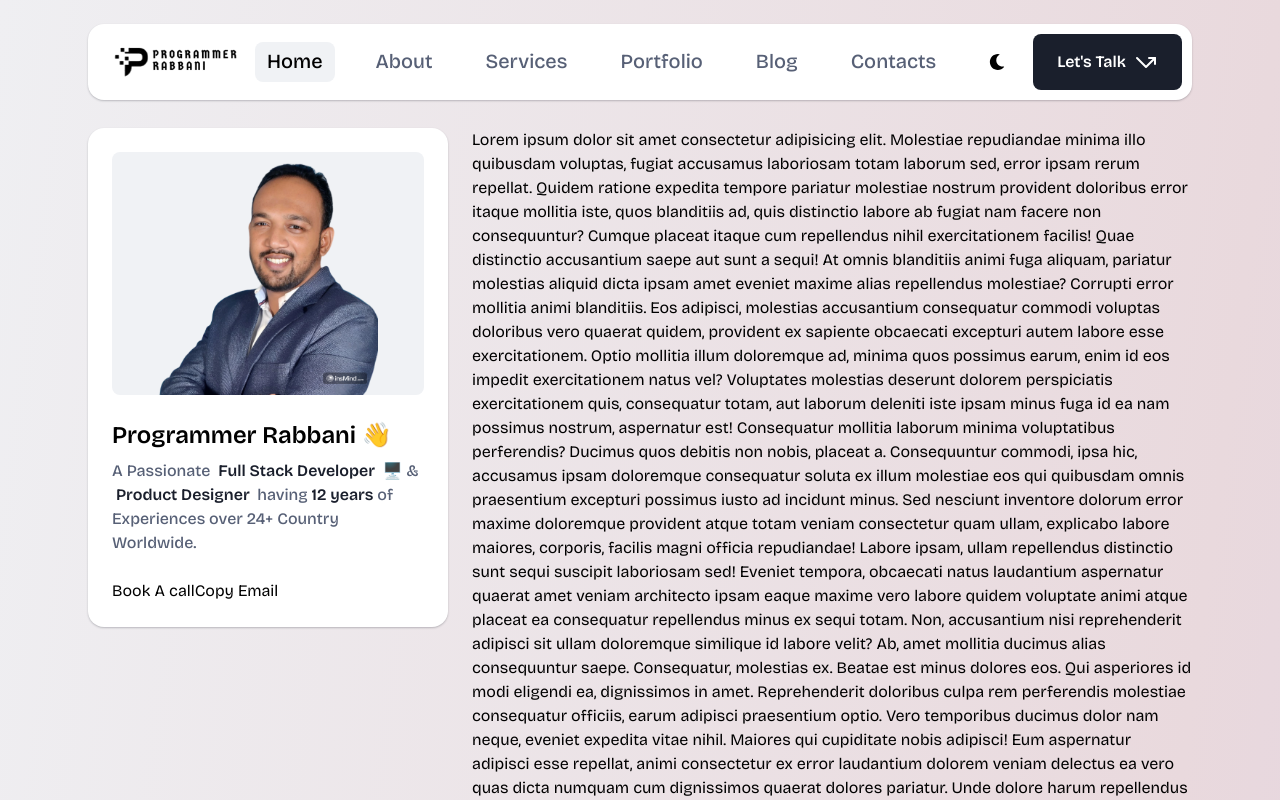
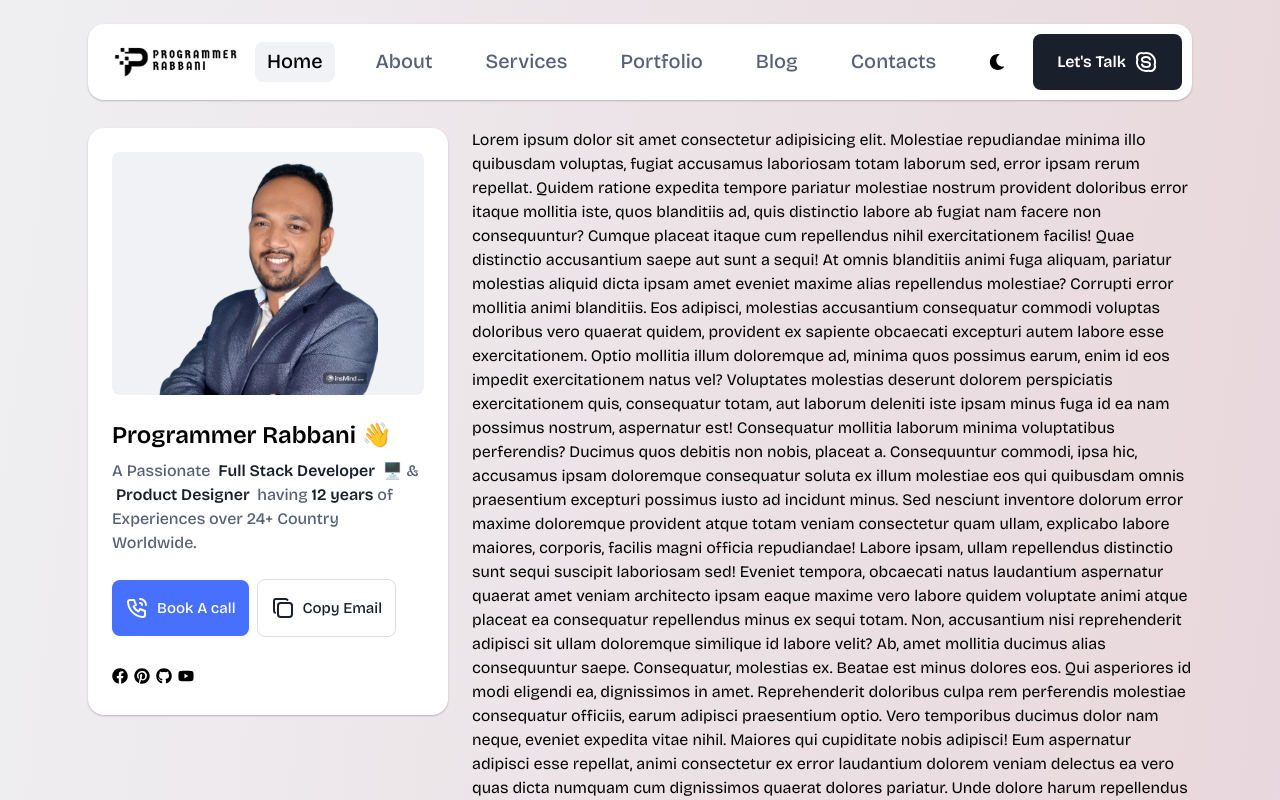
Before and after one commit to programmerrabbani01/programmerrabbani, a Next.js app: page / in a window 1280 px wide. Shown: the top 800 px of the page. Built offline with nearby package versions, Linux system fonts and the light colour scheme.

Commit message:
Static SideBar Running

```diff
--- a/app/globals.css
+++ b/app/globals.css
@@ -33,6 +33,7 @@
   }
 }
 
+/* responsive */
 @media (max-width: 1294px) {
   .icon {
     display: none;
@@ -55,7 +56,7 @@
     font-size: 16px;
     font-weight: 500;
   }
-  .profile_image{
+  .profile_image {
     width: 426px;
   }
 }
--- a/components/NavBar/MobileNav.tsx
+++ b/components/NavBar/MobileNav.tsx
@@ -1,12 +1,11 @@
 "use client";
 
 import Link from "next/link.js";
-import { CgClose } from "react-icons/cg";
 import blackLogo from "@/public/images/blacklogo.png";
 import whiteLogo from "@/public/images/whitelogo.png";
 import {
-  IconArrowElbowRight,
   IconBrandAppleArcade,
+  IconBrandSkype,
   IconDeviceMobileVibration,
   IconMessage,
   IconPencilHeart,
@@ -148,7 +147,7 @@ export default function MobileNav({ showNav, closeNav }: Props) {
             className="bg-[#1a1f2c] rounded-[8px] py-[16px] px-[24px] text-[16px] leading-[1.2em] font-semibold text-white flex items-center hover:bg-[#4770ff] transition-all duration-300 w-fit"
           >
             Let's Talk
-            <IconArrowElbowRight stroke={2} className="ml-[8px]" />
+            <IconBrandSkype stroke={2} className="ml-[8px]" />
           </Link>
         </div>
       </div>
--- a/components/NavBar/NavBar.tsx
+++ b/components/NavBar/NavBar.tsx
@@ -6,8 +6,8 @@ import blackLogo from "@/public/images/blacklogo.png";
 import whiteLogo from "@/public/images/whitelogo.png";
 import Image from "next/image";
 import {
-  IconArrowElbowRight,
   IconBrandAppleArcade,
+  IconBrandSkype,
   IconDeviceMobileVibration,
   IconMenu2,
   IconMessage,
@@ -158,10 +158,11 @@ export default function NavBar({ openNav }: Props) {
                 </button>
                 <Link
                   href=""
+                  target="_blank"
                   className="bg-[#1a1f2c] rounded-[8px] py-[16px] px-[24px] text-[16px] leading-[1.2em] font-semibold text-white ml-4 flex items-center hover:bg-[#4770ff] transition-all duration-300"
                 >
                   Let's Talk
-                  <IconArrowElbowRight stroke={2} className="ml-[8px]" />
+                  <IconBrandSkype stroke={2} className="ml-[8px]" />
                 </Link>
               </div>
             </div>
--- a/components/StaticSidebar/StaticSidebar.tsx
+++ b/components/StaticSidebar/StaticSidebar.tsx
@@ -2,8 +2,33 @@ import Image from "next/image";
 import React from "react";
 import profile from "@/public/images/hero.png";
 import Link from "next/link";
+import { IconCopy, IconPhoneCall } from "@tabler/icons-react";
+import { FaFacebook, FaGithub, FaPinterest, FaYoutube } from "react-icons/fa";
 
 type Props = {};
+
+const socialLinks = [
+  {
+    id: 1,
+    url: "",
+    icon: <FaFacebook />,
+  },
+  {
+    id: 2,
+    url: "",
+    icon: <FaPinterest />,
+  },
+  {
+    id: 3,
+    url: "",
+    icon: <FaGithub />,
+  },
+  {
+    id: 4,
+    url: "",
+    icon: <FaYoutube />,
+  },
+];
 
 export default function StaticSidebar({}: Props) {
   return (
@@ -40,9 +65,28 @@ export default function StaticSidebar({}: Props) {
               </span>{" "}
               of Experiences over 24+ Country Worldwide.
             </p>
-            <div className="xl:mt-6">
-              <Link href="">Book A call</Link>
-              <button>Copy Email</button>
+            {/* button */}
+            <div className="xl:mt-6 flex items-center space-x-2">
+              <button className="py-4 px-[13px] text-[15px] bg-[#4770ff] rounded-lg font-medium leading-[1.5em] text-white hover:bg-[#2563eb] transition-all duration-300 flex items-center">
+                <IconPhoneCall stroke={2} className="mr-2" />
+                Book A call
+              </button>
+              <button className="py-4 px-[13px] text-[15px] rounded-lg font-medium leading-[1.5em] bg-transparent hover:bg-[#f0f2f5] transition-all duration-300 border-[1px] border-[#dbdfe5] dark:border-[#1a1f2c] text-[#1a1f2c] dark:text-[rgba(240,242,245,.7)] flex items-center">
+                <IconCopy stroke={2} className="mr-2" />
+                Copy Email
+              </button>
+            </div>
+            {/* social icon */}
+            <div className="mt-[30px]">
+              <ul className="list-none">
+                {socialLinks.map((social) => {
+                  return (
+                    <li key={social.id} className="inline-block mr-[6px]">
+                      <Link href={social.url}>{social.icon}</Link>
+                    </li>
+                  );
+                })}
+              </ul>
             </div>
           </div>
         </div>
```
